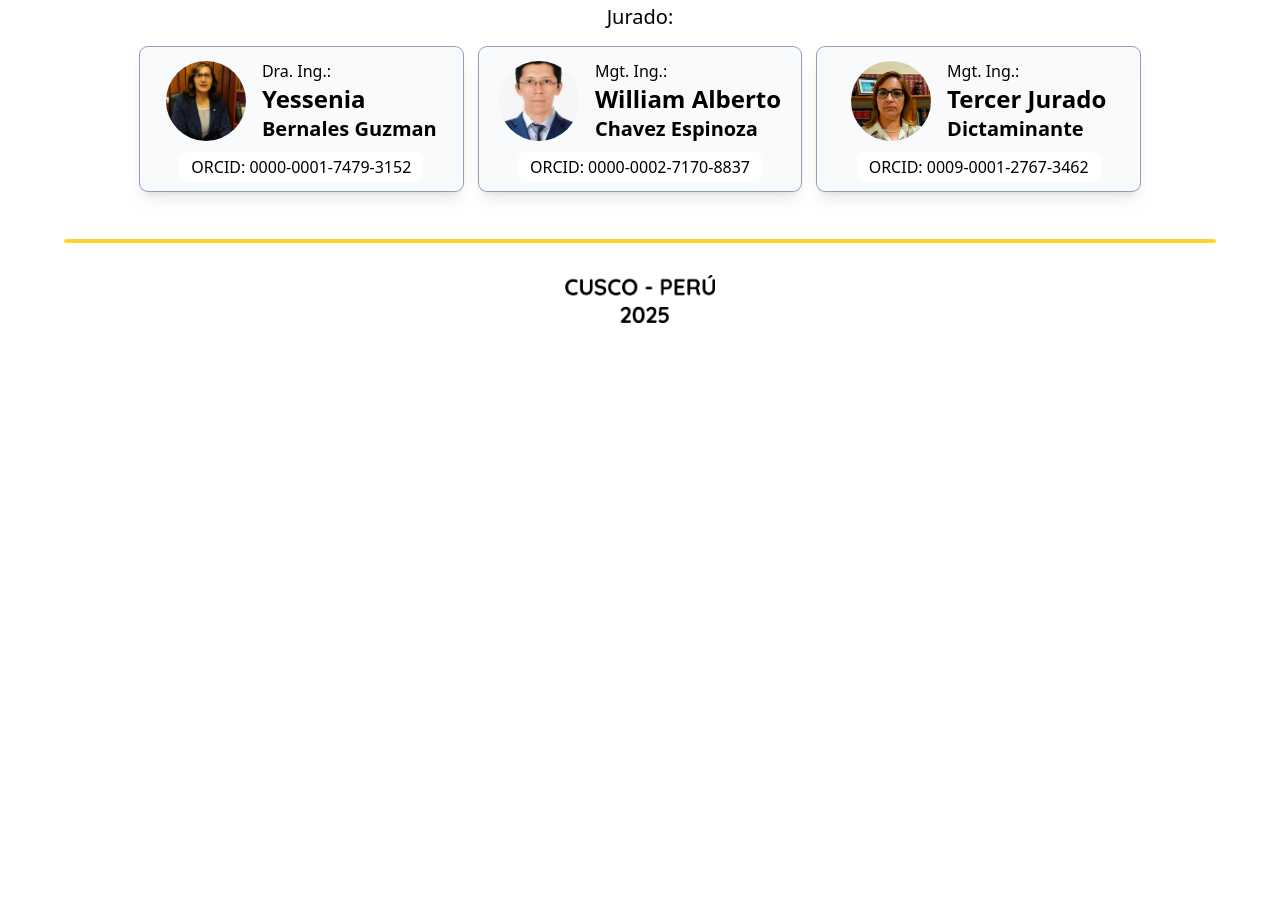
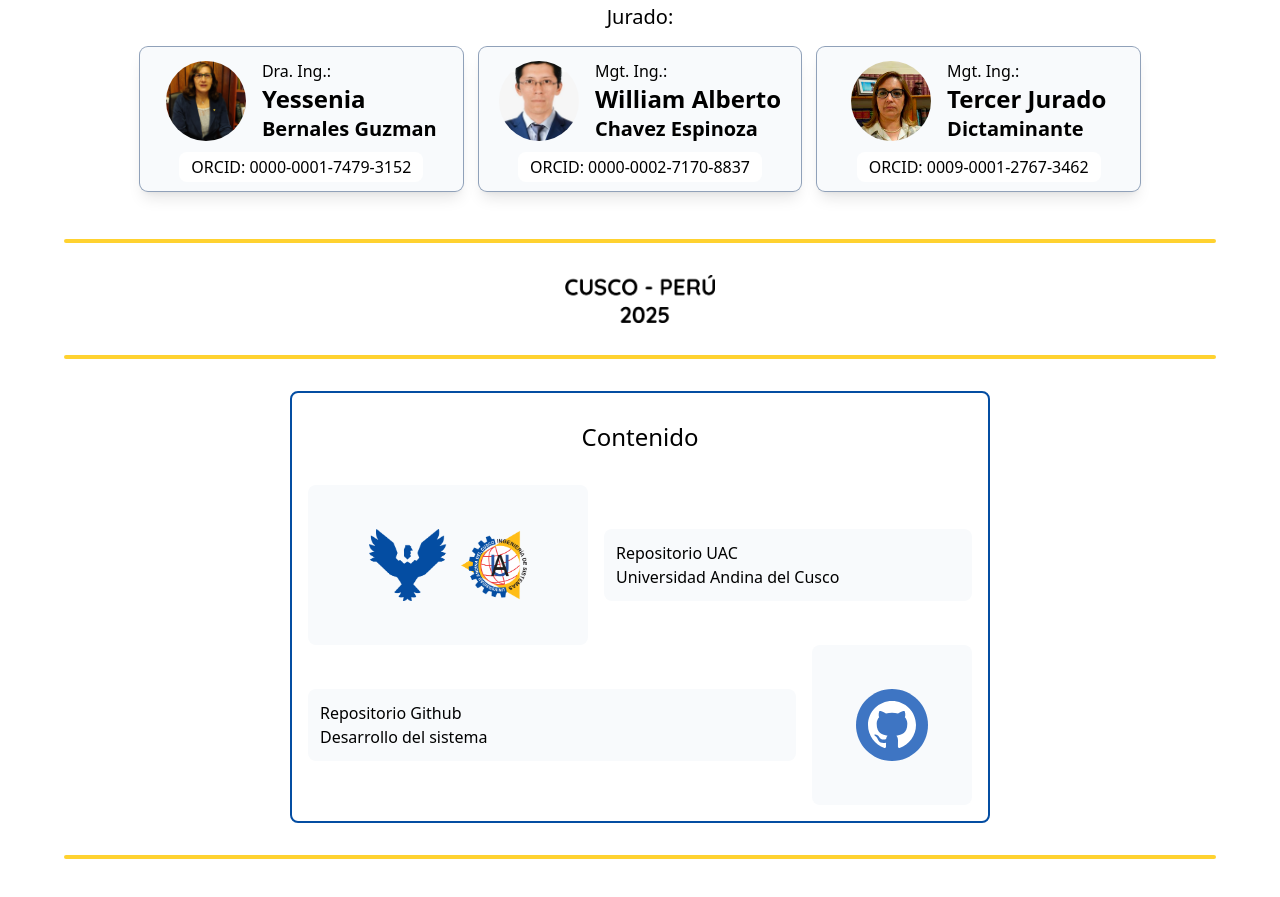
Before and after one commit to calvocobos/Expo, a website: page index.html in a window 1280 px wide. Shown: the part 2030-2927 px from the top of the page. Before the commit the page ends 2385 px from the top, so only its background shows below. Drawn offline with Linux system fonts and the light colour scheme.

Commit message:
Casa 216

```diff
--- a/index.html
+++ b/index.html
@@ -45,7 +45,8 @@
             <img src="img/02 QR.png" alt="QR" class="w-28 mx-auto sm:mx-0">
             <div class="flex flex-col space-y-2">
                 <p class="text-[#044DA2]">Acceso:</p>
-                <a href="https://calvocobos.github.io/Expo/" class="bg-[#044DA2] text-white rounded-lg p-4 block overflow-hidden hover:bg-[#FFD353] hover:text-black">
+                <a href="https://calvocobos.github.io/Expo/"
+                    class="bg-[#044DA2] text-white rounded-lg p-4 block overflow-hidden hover:bg-[#FFD353] hover:text-black">
                     www.calvocobos.github.io/Expo
                 </a>
             </div>
@@ -77,7 +78,8 @@
                 </div>
             </div>
             <div class="text-center pt-3">
-                <a href="https://orcid.org/0009-0005-1426-4415" class="bg-white py-1 px-3 rounded-lg hover:bg-[#044DA2] hover:text-white">
+                <a href="https://orcid.org/0009-0005-1426-4415"
+                    class="bg-white py-1 px-3 rounded-lg hover:bg-[#044DA2] hover:text-white">
                     ORCID: 0009-0005-1426-4415
                 </a>
             </div>
@@ -93,7 +95,8 @@
                 </div>
             </div>
             <div class="text-center pt-3">
-                <a href="https://orcid.org/0009-0001-2767-3462" class="bg-white py-1 px-3 rounded-lg hover:bg-[#044DA2] hover:text-white">
+                <a href="https://orcid.org/0009-0001-2767-3462"
+                    class="bg-white py-1 px-3 rounded-lg hover:bg-[#044DA2] hover:text-white">
                     ORCID: 0009-0001-2767-3462
                 </a>
             </div>
@@ -113,7 +116,8 @@
                 </div>
             </div>
             <div class="text-center pt-3">
-                <a href="https://orcid.org/0000-0003-4078-4121" class="bg-white py-1 px-3 rounded-lg hover:bg-[#044DA2] hover:text-white">
+                <a href="https://orcid.org/0000-0003-4078-4121"
+                    class="bg-white py-1 px-3 rounded-lg hover:bg-[#044DA2] hover:text-white">
                     ORCID: 0000-0003-4078-4121
                 </a>
             </div>
@@ -133,7 +137,8 @@
                 </div>
             </div>
             <div class="text-center pt-3">
-                <a href="https://orcid.org/0000-0001-7479-3152" class="bg-white py-1 px-3 rounded-lg hover:bg-[#044DA2] hover:text-white">
+                <a href="https://orcid.org/0000-0001-7479-3152"
+                    class="bg-white py-1 px-3 rounded-lg hover:bg-[#044DA2] hover:text-white">
                     ORCID: 0000-0001-7479-3152
                 </a>
             </div>
@@ -148,7 +153,8 @@
                 </div>
             </div>
             <div class="text-center pt-3">
-                <a href="https://orcid.org/0000-0002-7170-8837" class="bg-white py-1 px-3 rounded-lg hover:bg-[#044DA2] hover:text-white">
+                <a href="https://orcid.org/0000-0002-7170-8837"
+                    class="bg-white py-1 px-3 rounded-lg hover:bg-[#044DA2] hover:text-white">
                     ORCID: 0000-0002-7170-8837
                 </a>
             </div>
@@ -163,7 +169,8 @@
                 </div>
             </div>
             <div class="text-center pt-3">
-                <a href="https://orcid.org/0009-0001-2767-3462" class="bg-white py-1 px-3 rounded-lg hover:bg-[#044DA2] hover:text-white">
+                <a href="https://orcid.org/0009-0001-2767-3462"
+                    class="bg-white py-1 px-3 rounded-lg hover:bg-[#044DA2] hover:text-white">
                     ORCID: 0009-0001-2767-3462
                 </a>
             </div>
@@ -175,6 +182,47 @@
     <div>
         <img src="img/01 cusco.png" class="w-[20%] max-w-[150px] mx-auto my-8">
     </div>
+    <div class="w-[90%] h-1 mx-auto my-8 bg-amber-300 rounded-full">
+        <!--linea-->
+    </div>
+    <!-- Enlaces -->
+    <div class="border-2 border-[#044DA2] rounded-lg my-4 p-4 max-w-[700px] mx-5 md:mx-auto">
+
+        <div class="p-3 mb-5 text-center text-2xl">
+            Contenido
+        </div>
+
+        <div class="flex items-center gap-4">
+            <a href="https://repositorio.uandina.edu.pe/collection/a91ce9f7-384a-4c75-be15-e0e09219d2d4" target="_blank"
+                class="h-40 w-70 bg-slate-50 rounded-lg hover:bg-slate-500 flex items-center justify-center">
+                <img src="img/01 logo.png" class="h-18 w-auto">
+            </a>
+            <div class="grow bg-slate-50 rounded-lg p-3">
+                <p>Repositorio UAC</p>
+                <p>Universidad Andina del Cusco</p>
+            </div>
+        </div>
+
+        <div class="flex items-center gap-4 flex-row-reverse">
+            <a href="https://github.com/calvocobos" target="_blank"
+                class="h-40 w-40 bg-slate-50 rounded-lg hover:bg-slate-500 flex items-center justify-center">
+                <img src="icon/github.svg" class="h-18 w-auto">
+            </a>
+            <div class="grow bg-slate-50 rounded-lg p-3">
+                <p>Repositorio Github</p>
+                <p>Desarrollo del sistema</p>
+            </div>
+        </div>
+
+    </div>
+
+    <div class="w-[90%] h-1 mx-auto my-8 bg-amber-300 rounded-full">
+        <!--linea-->
+    </div>
+
+    <div class="h-9">
+
+    </div>
 </body>
 
 
```
Also changed, not shown: icon/github.svg (added), src/output.css.
